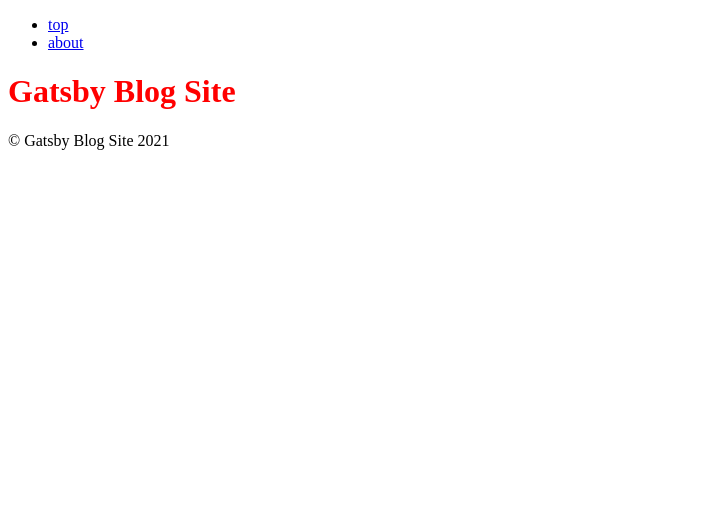
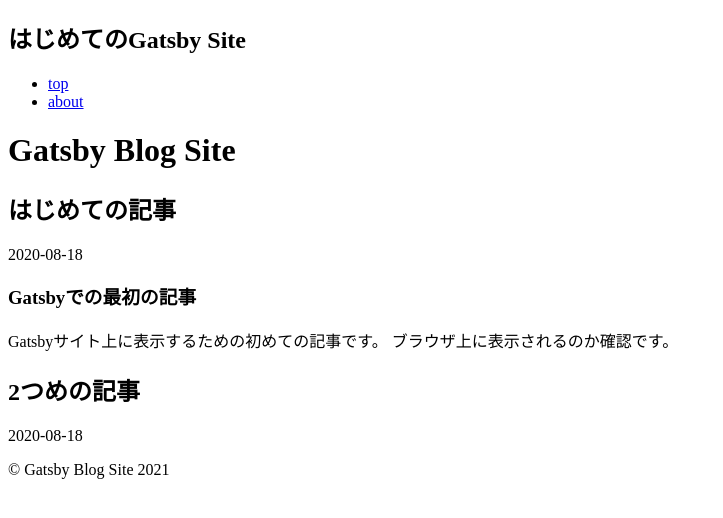
Before and after one commit to hinomaruc/my-gatsby-sample, a Gatsby site: page / in a window 1280 px wide. Shown: the whole page, without its empty margins (0-723 px from the left). Built offline with nearby package versions, Linux system fonts and the light colour scheme; Gatsby itself is replaced by a stand-in of ours.

Commit message:
https://reffect.co.jp/react/gatsby-basic-tutorial-for-beginners-2 with some modification to above tutorial

```diff
--- a/gatsby-config.js
+++ b/gatsby-config.js
@@ -4,7 +4,22 @@
  * See: https://www.gatsbyjs.com/docs/gatsby-config/
  */
 
-module.exports = {
-  /* Your site config here */
-  plugins: [],
-}
+ module.exports = {
+   siteMetadata: {
+     title: "はじめてのGatsby Site",
+     author: "hinomaruc",
+     category: ["Laravel", "Vue.js", "React"],
+     user: { name: "hinomaruc", email: "hinomaru@gmail.com" },
+   },
+   /* Your site config here */
+   plugins: [
+     {
+       resolve: `gatsby-source-filesystem`,
+       options: {
+         name: `src`,
+         path: `${__dirname}/src/`,
+       },
+     },
+     "gatsby-transformer-remark",
+   ],
+ }
--- a/package.json
+++ b/package.json
@@ -15,6 +15,8 @@
   },
   "dependencies": {
     "gatsby": "^3.13.0",
+    "gatsby-source-filesystem": "^3.13.0",
+    "gatsby-transformer-remark": "^4.10.0",
     "react": "^17.0.1",
     "react-dom": "^17.0.1"
   },
--- a/src/components/header.js
+++ b/src/components/header.js
@@ -1,13 +1,29 @@
-import React from 'react'
-import { Link } from 'gatsby'
+import React from "react"
+import { useStaticQuery, graphql, Link } from "gatsby"
 
 const Header = () => {
+  const data = useStaticQuery(
+    graphql`
+      query {
+        site {
+          siteMetadata {
+            title
+          }
+        }
+      }
+    `
+  )
   return (
     <header>
+      <h2>{data.site.siteMetadata.title}</h2>
       <nav>
         <ul>
-                    <li><Link to="/">top</Link></li>
-                    <li><Link to="/about">about</Link></li>
+          <li>
+            <Link to="/">top</Link>
+          </li>
+          <li>
+            <Link to="/about">about</Link>
+          </li>
         </ul>
       </nav>
     </header>
--- a/src/pages/index.js
+++ b/src/pages/index.js
@@ -1,14 +1,37 @@
 
 import React from "react"
-import Layout from "../components/layout.js"
+import Layout from "../components/layout"
+import { graphql } from "gatsby"
 
-const BlogPage = () => {
+export default function Home({ data }) {
   return (
     <div>
       <Layout>
-        <h1 className="title">Gatsby Blog Site</h1>
+        <h1>Gatsby Blog Site</h1>
+        {data.allMarkdownRemark.nodes.map(node => (
+          <div key={node.id}>
+            <h2>{node.frontmatter.title}</h2>
+            <p>{node.frontmatter.date}</p>
+            <div dangerouslySetInnerHTML={{ __html: node.html }} />
+          </div>
+        ))}
       </Layout>
     </div>
   )
 }
-export default BlogPage
+
+export const query = graphql`
+  {
+    allMarkdownRemark {
+      nodes {
+        id
+        html
+        timeToRead
+        frontmatter {
+          date
+          title
+        }
+      }
+    }
+  }
+`
--- /dev/null
+++ b/src/posts/first-article.md
@@ -0,0 +1,9 @@
+---
+title: "はじめての記事"
+date: "2020-08-18"
+---
+
+### Gatsbyでの最初の記事
+
+Gatsbyサイト上に表示するための初めての記事です。
+ブラウザ上に表示されるのか確認です。
--- /dev/null
+++ b/src/posts/second-article.md
@@ -0,0 +1,4 @@
+---
+title: "2つめの記事"
+date: "2020-08-18"
+---
```
Also changed, not shown: src/pages/about.js (+46 -10 lines), 2 other files. Lines whose indentation alone changed are shown as unchanged.
